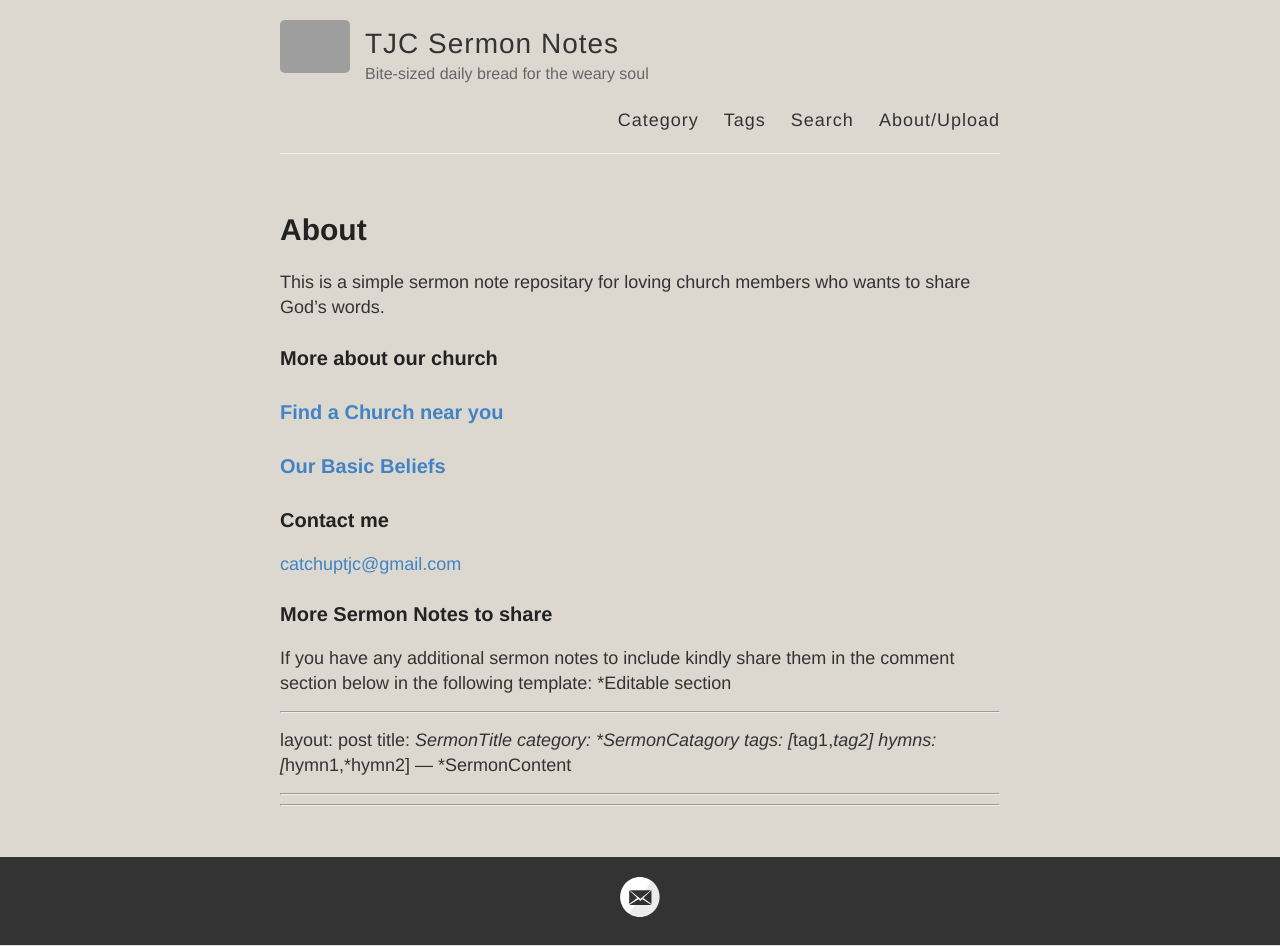
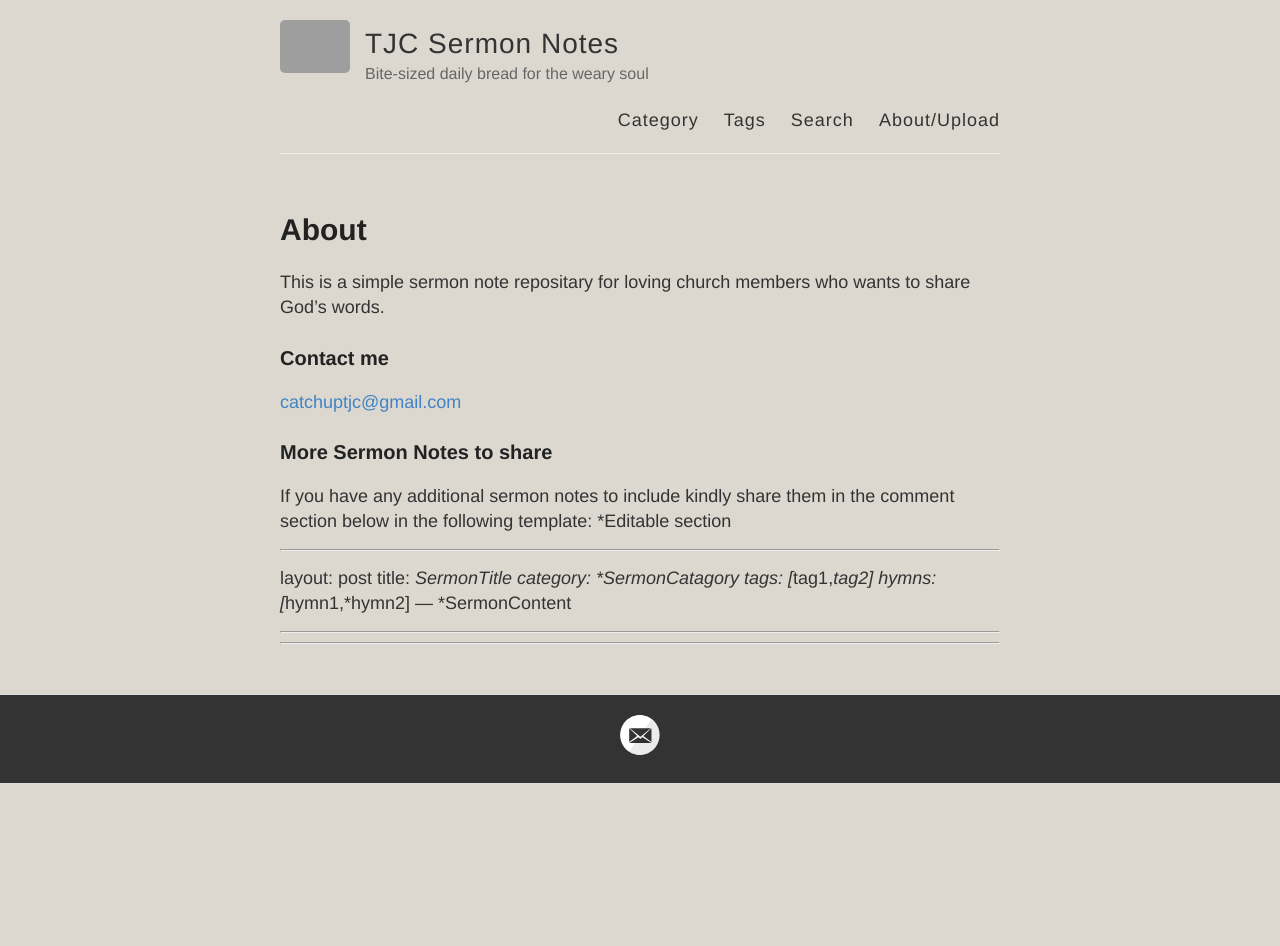
Before and after one commit to catchupTJC/catchuptjc.github.io, a Jekyll site: the page built from about.md, in a window 1280 px wide. Built offline with Jekyll 4.4.1, drawn with Linux system fonts in a browser that asks for light colours; nearby versions of some CDN libraries; comment, search, counter and statistics services are not loaded; after the commit the page ends 900 px from its top, so only the background shows below that; grey boxes are pictures that could not be loaded.

Commit message:
Update about.md

```diff
--- a/about.md
+++ b/about.md
@@ -5,11 +5,6 @@ permalink: /about/
 ---
 
 This is a simple sermon note repositary for loving church members who wants to share God's words.
-
-### More about our church
-
-### [Find a Church near you](https://tjc.org/find-a-church/)
-### [Our Basic Beliefs](https://tjc.org/intro-to-basic-beliefs/#top)
 
 ### Contact me
 
```
